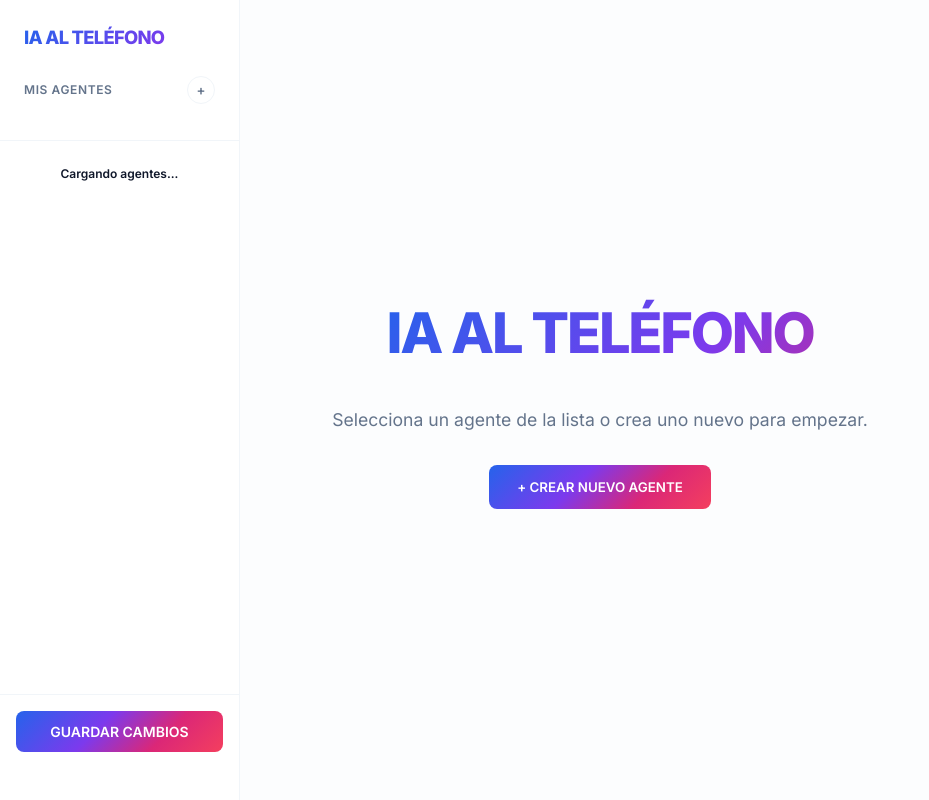
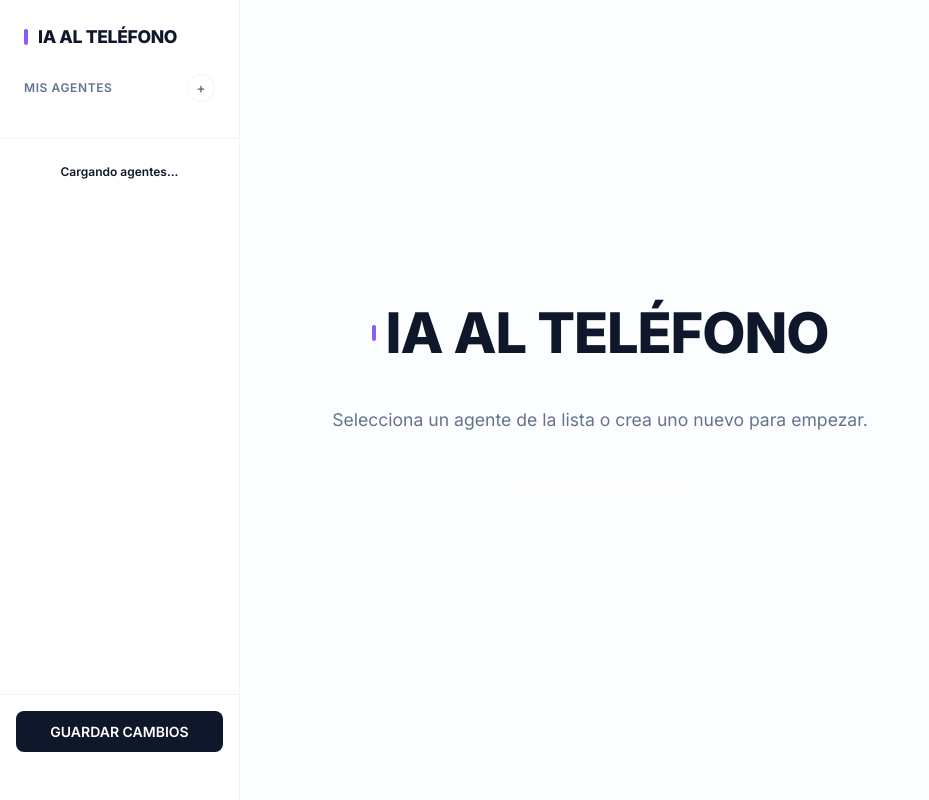
Before and after one commit to Clinibot/custom-llm, a website: page public/index.html in a window 1280 px wide. Shown: the whole page, without its empty margins (0-929 px from the left). Drawn offline with nearby package versions, Linux system fonts and the light colour scheme.

Commit message:
Refactor: Minimalist design with subtle accents and cleaner branding

```diff
--- a/public/style.css
+++ b/public/style.css
@@ -1,14 +1,16 @@
 :root {
     --primary-blue: #007bff;
     --primary-lilac: #8a2be2;
-    --electric-gradient: linear-gradient(135deg, #2563eb 0%, #7c3aed 40%, #db2777 70%, #f43f5e 100%);
+    --accent-blue: #4f46e5;
+    --accent-lilac: #8b5cf6;
+    --subtle-gradient: linear-gradient(135deg, #6366f1 0%, #a855f7 100%);
     --bg-main: #fcfdfe;
     --bg-sidebar: #ffffff;
     --bg-card: #ffffff;
     --text-main: #0f172a;
     --text-muted: #64748b;
     --border: #f1f5f9;
-    --accent: #2563eb;
+    --accent: #6366f1;
     --font-main: 'Inter', -apple-system, BlinkMacSystemFont, sans-serif;
     --font-mono: 'JetBrains Mono', monospace;
     --radius: 8px;
@@ -52,31 +54,23 @@
 }
 
 .brand {
-    font-size: 1.15rem;
-    font-weight: 900;
-    letter-spacing: -0.04em;
-    background: var(--electric-gradient);
-    background-size: 200% auto;
-    -webkit-background-clip: text;
-    background-clip: text;
-    -webkit-text-fill-color: transparent;
+    font-size: 1.1rem;
+    font-weight: 800;
+    letter-spacing: -0.02em;
+    color: var(--text-main);
     margin-bottom: 24px;
     text-transform: uppercase;
-    animation: gradientFlow 5s ease infinite;
+    display: flex;
+    align-items: center;
+    gap: 10px;
 }
 
-@keyframes gradientFlow {
-    0% {
-        background-position: 0% 50%;
-    }
-
-    50% {
-        background-position: 100% 50%;
-    }
-
-    100% {
-        background-position: 0% 50%;
-    }
+.brand::before {
+    content: '';
+    width: 4px;
+    height: 16px;
+    background: var(--subtle-gradient);
+    border-radius: 4px;
 }
 
 .agent-list-header {
@@ -113,9 +107,10 @@
 }
 
 .nav-item.active {
-    background: var(--electric-gradient);
-    color: white;
-    font-weight: 500;
+    background: #f3f4f6;
+    color: var(--accent);
+    font-weight: 600;
+    box-shadow: inset 3px 0 0 0 var(--accent);
 }
 
 .sidebar-footer {
@@ -261,15 +256,15 @@
 #saveBtn {
     width: 100%;
     padding: 12px;
-    background: var(--electric-gradient);
+    background: var(--text-main);
     color: white;
     border: none;
     font-size: 0.875rem;
 }
 
 #saveBtn:hover {
-    transform: translateY(-1px);
-    box-shadow: 0 4px 12px rgba(79, 70, 229, 0.3);
+    background: #000;
+    box-shadow: 0 4px 6px -1px rgba(0, 0, 0, 0.1);
 }
 
 .btn-secondary {
@@ -447,7 +442,7 @@
 }
 
 .step-num {
-    background: var(--electric-gradient);
+    background: var(--subtle-gradient);
     color: white;
     width: 24px;
     height: 24px;
```
